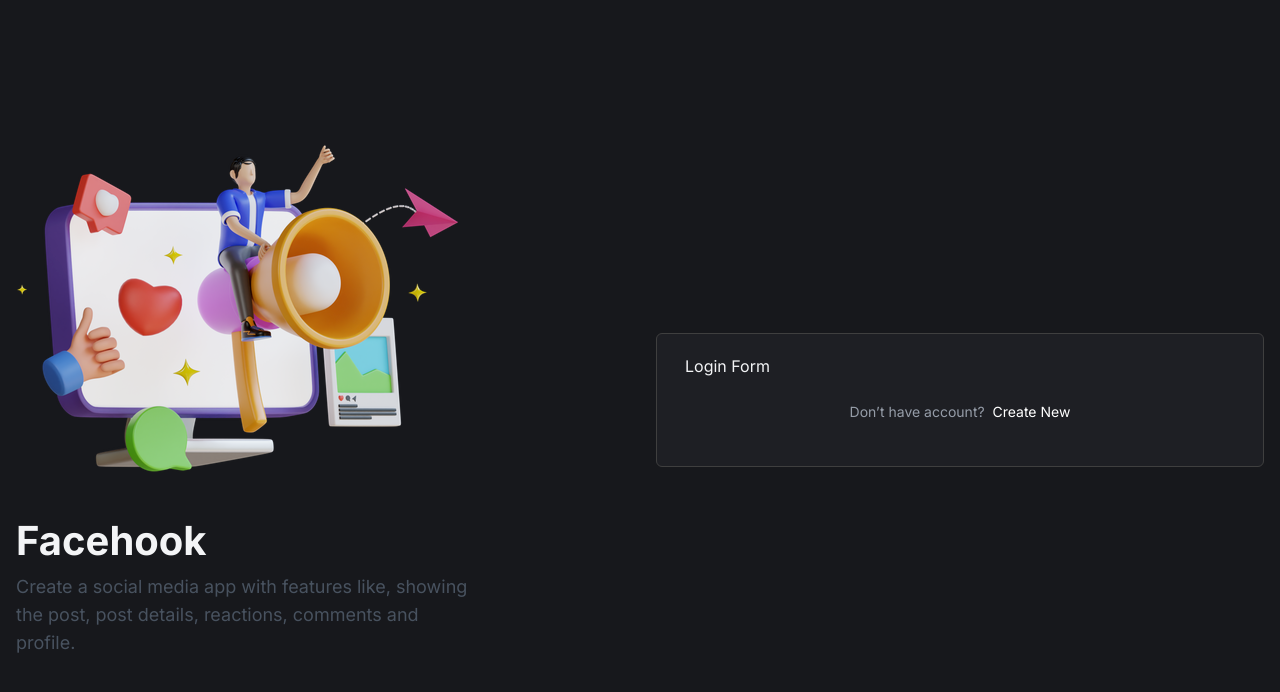
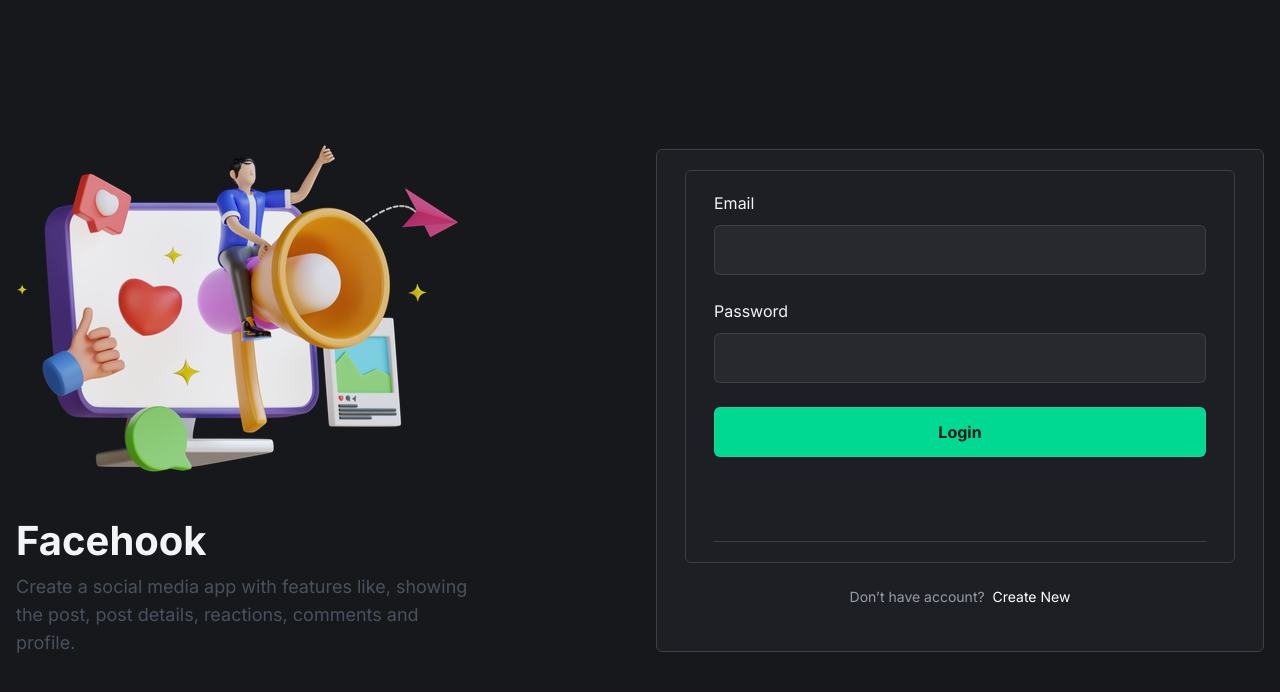
Before and after one commit to Nasir1290/face-hook, a React (Vite) app: page /login in a window 1280 px wide. Shown: the top 692 px of the page. Built offline with nearby package versions, Linux system fonts and the light colour scheme.

Commit message:
adding some code

```diff
--- a/src/common/Field.jsx
+++ b/src/common/Field.jsx
@@ -4,7 +4,7 @@ const Field = ({ label, children, htmlFor, error }) => {
   return (
     <div className="form-control ">
       {label && (
-        <label htmlFor={htmlFor || getChild(child)} className=" auth-lebel">
+        <label htmlFor={htmlFor || getChild(children)} className=" auth-lebel">
           {label}
         </label>
       )}
--- a/src/components/auth/LoginForm.jsx
+++ b/src/components/auth/LoginForm.jsx
@@ -8,7 +8,57 @@ const LoginForm = () => {
     handleSubmit,
     formState: { errors },
   } = useForm();
-  return <div>Login Form</div>;
+
+  const submitForm = (formData) => {
+    console.log(formData);
+  };
+
+  return (
+    <div className="card">
+      <form
+        onSubmit={handleSubmit(submitForm)}
+        action=""
+        className="border-b border-[#3F3F3F] pb-10 lg:pb-[60px]"
+      >
+        <Field label={"Email"}>
+          <input
+            {...register("email", { required: "Email is required" })}
+            className={`auth-input border-${
+              errors.email ? "red-500" : "bg-gray-600"
+            }`}
+            type="email"
+            name="email"
+            id="email"
+          />
+        </Field>
+        <Field label={"Password"}>
+          <input
+            {...register("password", {
+              required: "Password is required",
+              minLength: {
+                value: 8,
+                message: "Password must be at least 8 characters",
+              },
+            })}
+            className={`auth-input border-${
+              errors.email ? "red-500" : "bg-gray-600"
+            }`}
+            type="password"
+            name="password"
+            id="password"
+          />
+        </Field>
+        <Field>
+          <button
+            className="auth-input bg-lwsGreen font-bold text-deepDark transition-all hover:opacity-90"
+            type="submit"
+          >
+            Login
+          </button>
+        </Field>
+      </form>
+    </div>
+  );
 };
 
 export default LoginForm;
```
